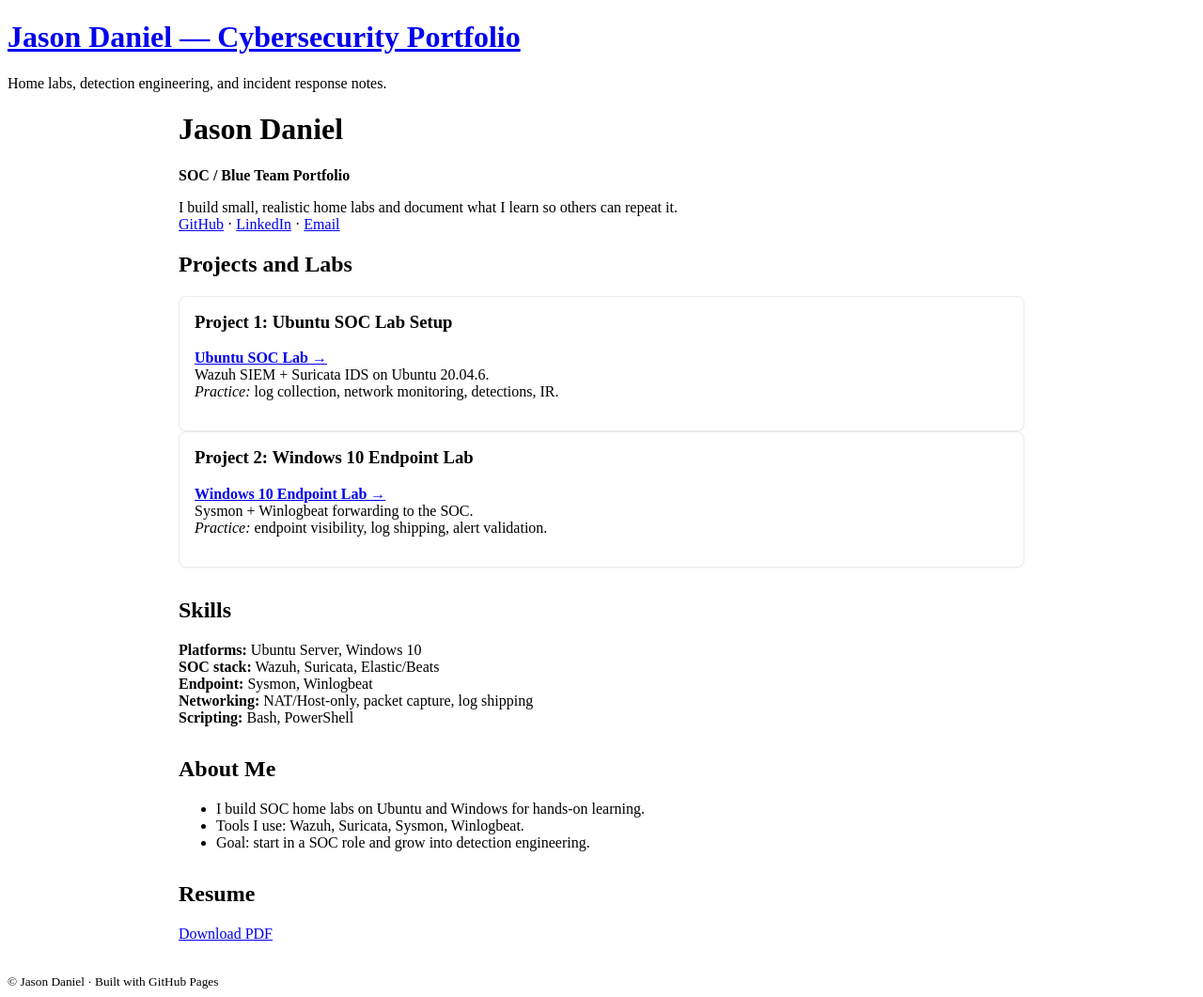
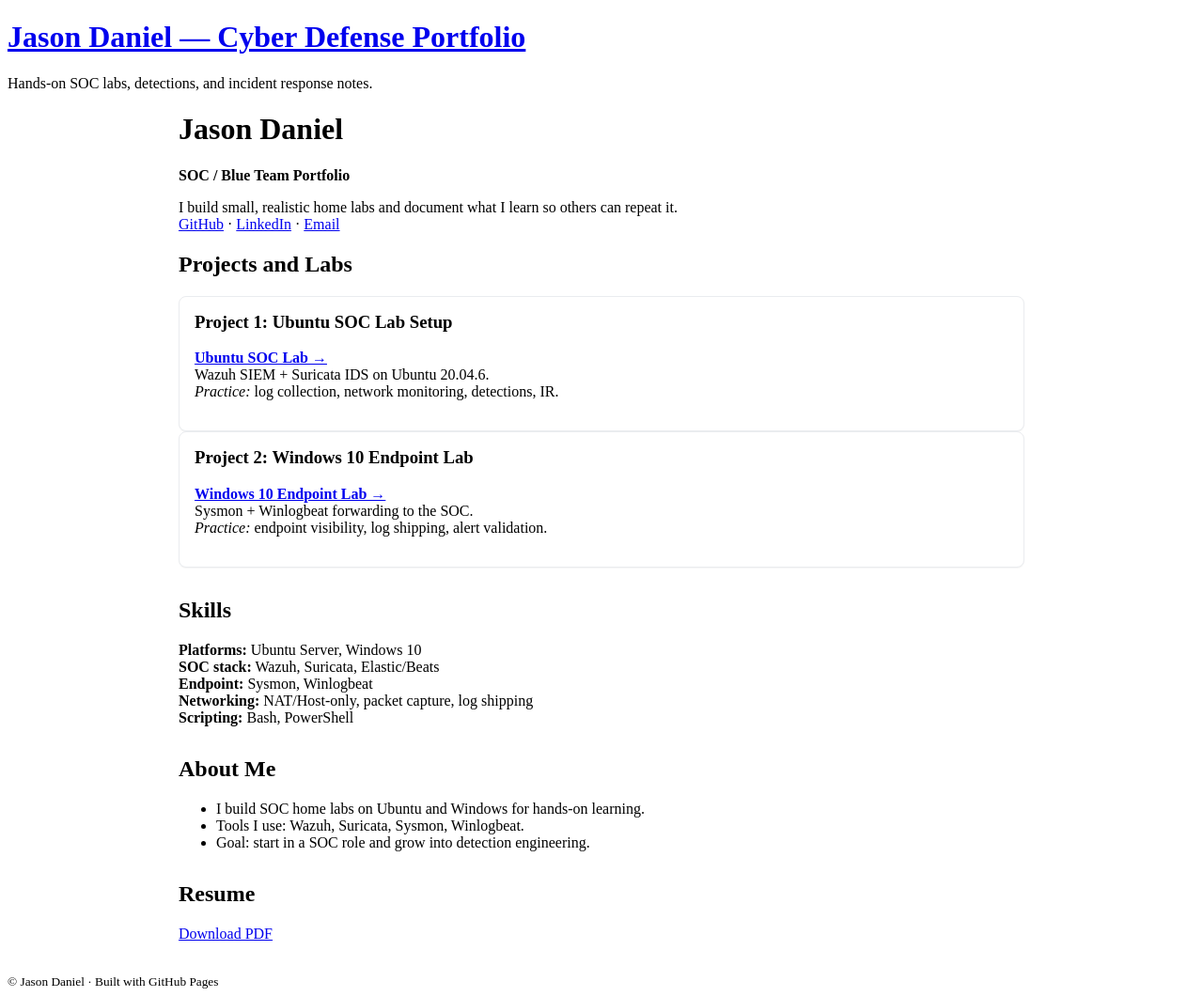
Before and after one commit to cscdanielj/cscdanielj.github.io, a Jekyll site: the page built from index.md, in a window 1280 px wide. Shown: the whole page at 94% size. Built offline with Jekyll 4.4.1, drawn with Linux system fonts in a browser that asks for light colours.

Commit message:
Update _config.yml

```diff
--- a/_config.yml
+++ b/_config.yml
@@ -1,15 +1,10 @@
-# _config.yml
-# Site settings
-name: "Jason Daniel — Cybersecurity Portfolio"
-title: "Jason Daniel — Cybersecurity Portfolio"
-description: "Home labs, detection engineering, and incident response notes."
+title: "Jason Daniel — Cyber Defense Portfolio"
+description: "Hands-on SOC labs, detections, and incident response notes."
 url: "https://cscdanielj.github.io"
 
-# Theme (official GitHub Pages theme)
-remote_theme: pages-themes/minimal@v0.2.0
+# Keep it custom; we’ll use our own layout/CSS
+theme: null
 plugins:
-  - jekyll-remote-theme
+  - jekyll-seo-tag
 
-# Social / metadata
-author: Jason Daniel
-linkedin_username: jason-daniel-067236346
+author: "Jason Daniel"
```
